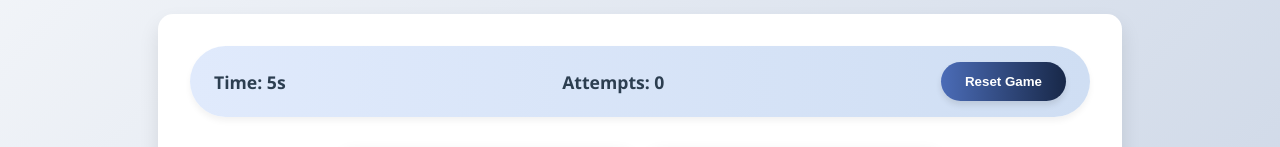
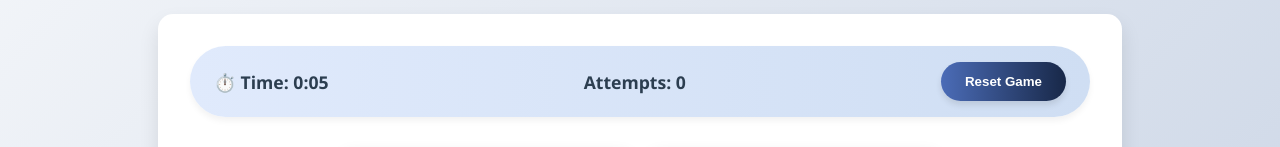
Before and after one commit to preetvardhan10/simple_memory_game, a React (Vite) app: page /easy in a window 1280 px wide. Shown: the part 191-338 px from the top of the page. Built offline with nearby package versions, Linux system fonts and the light colour scheme; no server answers.

Commit message:
improved timer

```diff
--- a/src/components/Timer.jsx
+++ b/src/components/Timer.jsx
@@ -1,25 +1,32 @@
-import { useState, useEffect } from 'react'
+import React, { useState, useEffect } from 'react';
 
 const Timer = ({ gameOver }) => {
-  const [seconds, setSeconds] = useState(0)
+  const [seconds, setSeconds] = useState(0);
 
   useEffect(() => {
-    let interval = null
+    let interval = null;
     if (!gameOver) {
       interval = setInterval(() => {
-        setSeconds(seconds => seconds + 1)
-      }, 1000)
+        setSeconds(seconds => seconds + 1);
+      }, 1000);
     } else {
-      clearInterval(interval)
+      clearInterval(interval);
     }
-    return () => clearInterval(interval)
-  }, [gameOver])
+    return () => clearInterval(interval);
+  }, [gameOver]);
+
+  // Format time as MM:SS
+  const formatTime = (time) => {
+    const minutes = Math.floor(time / 60);
+    const remainingSeconds = time % 60;
+    return `${minutes}:${remainingSeconds < 10 ? '0' : ''}${remainingSeconds}`;
+  };
 
   return (
     <div className="timer">
-      Time: {seconds}s
+      ⏱️ Time: {formatTime(seconds)}
     </div>
-  )
-}
+  );
+};
 
-export default Timer
+export default Timer;
```
